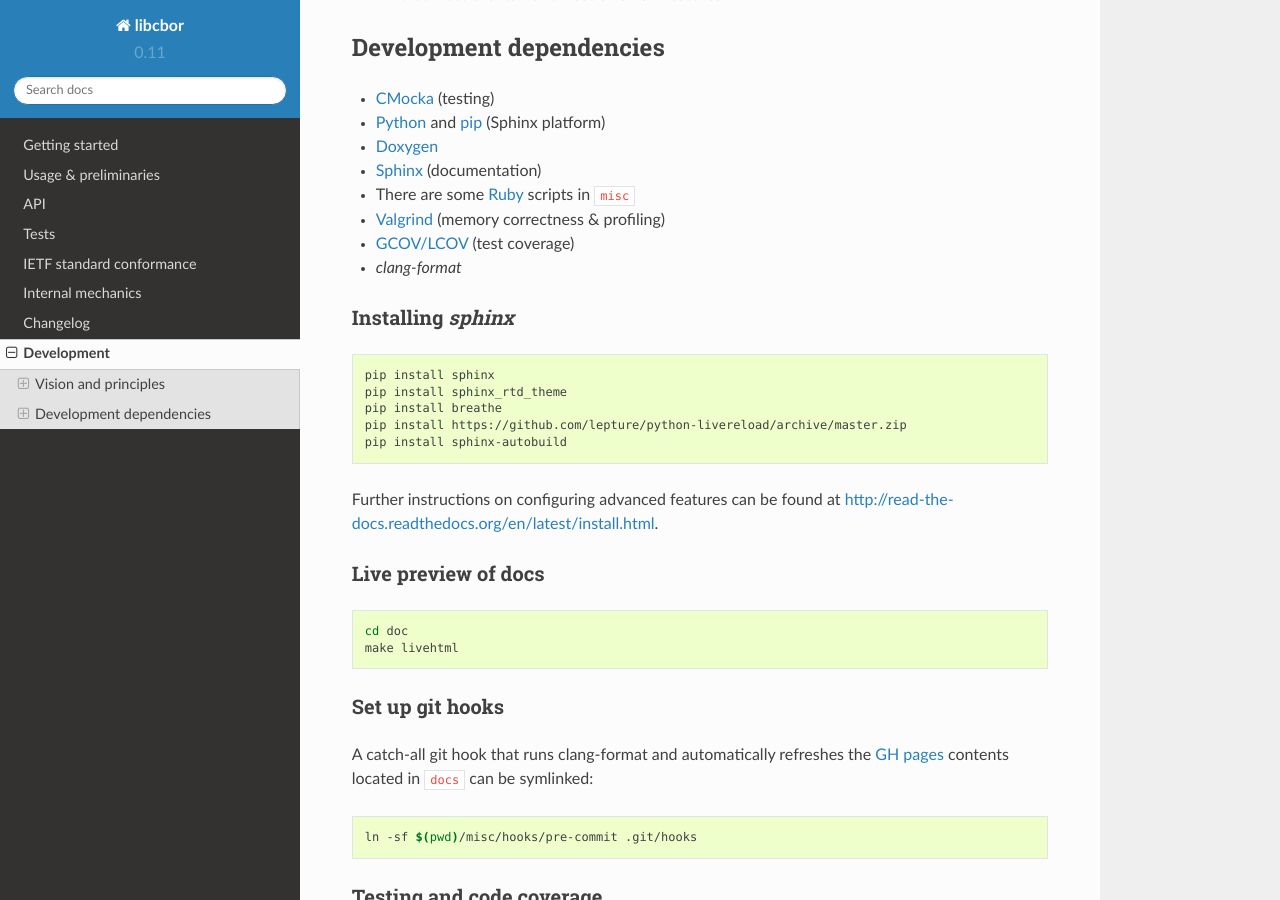
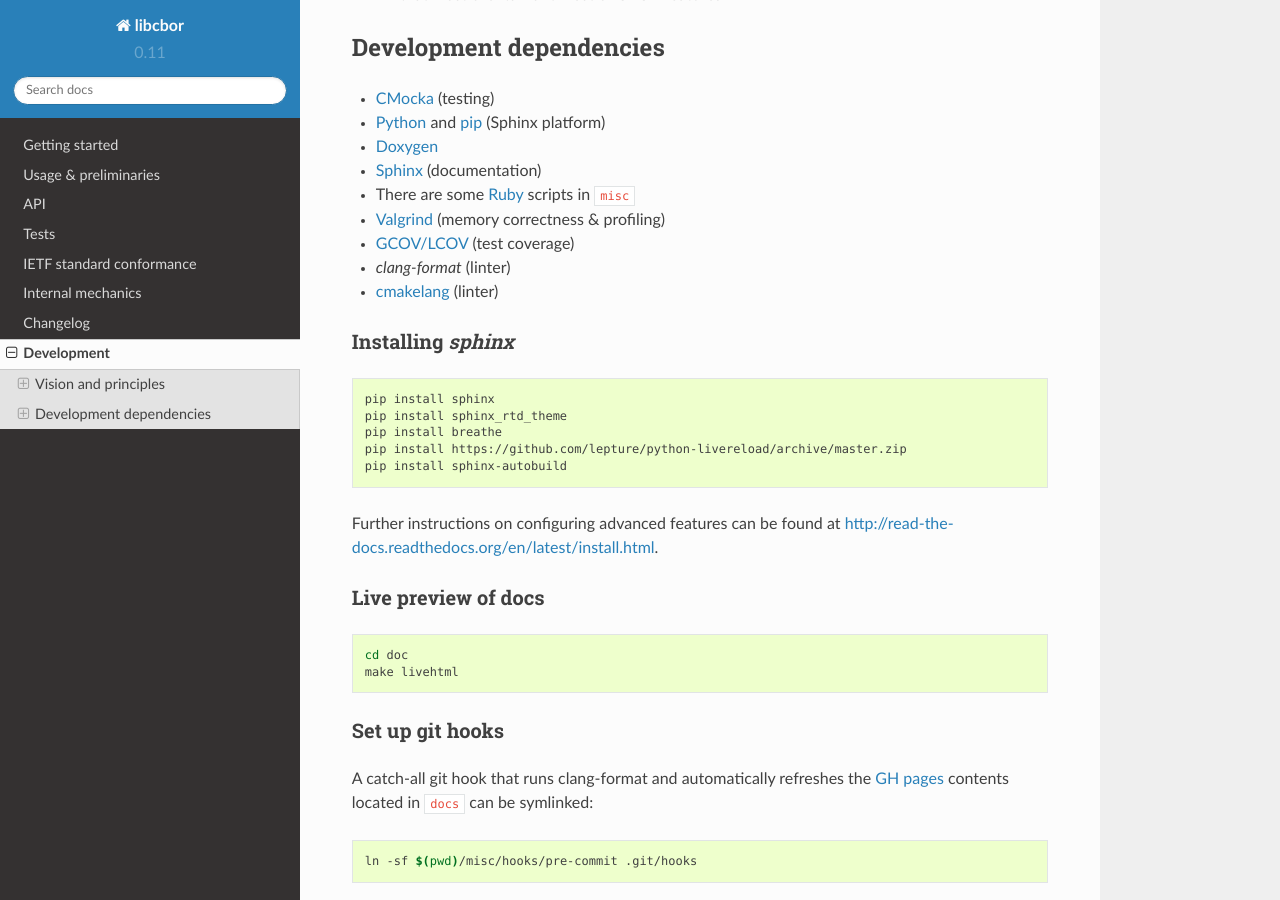
Before and after one commit to PJK/libcbor, a Sphinx documentation site: the page built from doc/source/development.rst, in a window 1280 px wide and 900 px high, scrolled down 1727 px. Built offline with Sphinx 7.4.7 and the Read the Docs theme 2.0.0, drawn with Linux system fonts in a browser that asks for light colours.

Commit message:
Add docs and precommit linter

```diff
--- a/doc/source/development.rst
+++ b/doc/source/development.rst
@@ -99,7 +99,8 @@ Development dependencies
 - There are some `Ruby <https://www.ruby-lang.org/en/>`_ scripts in ``misc``
 - `Valgrind <http://valgrind.org/>`_ (memory correctness & profiling)
 - `GCOV/LCOV <http://ltp.sourceforge.net/coverage/lcov.php>`_ (test coverage)
-- `clang-format`
+- `clang-format` (linter)
+- `cmakelang <https://cmake-format.readthedocs.io/en/latest/index.html>`_ (linter)
 
 
 Installing *sphinx*
```
Also changed, not shown: 1 other file.
